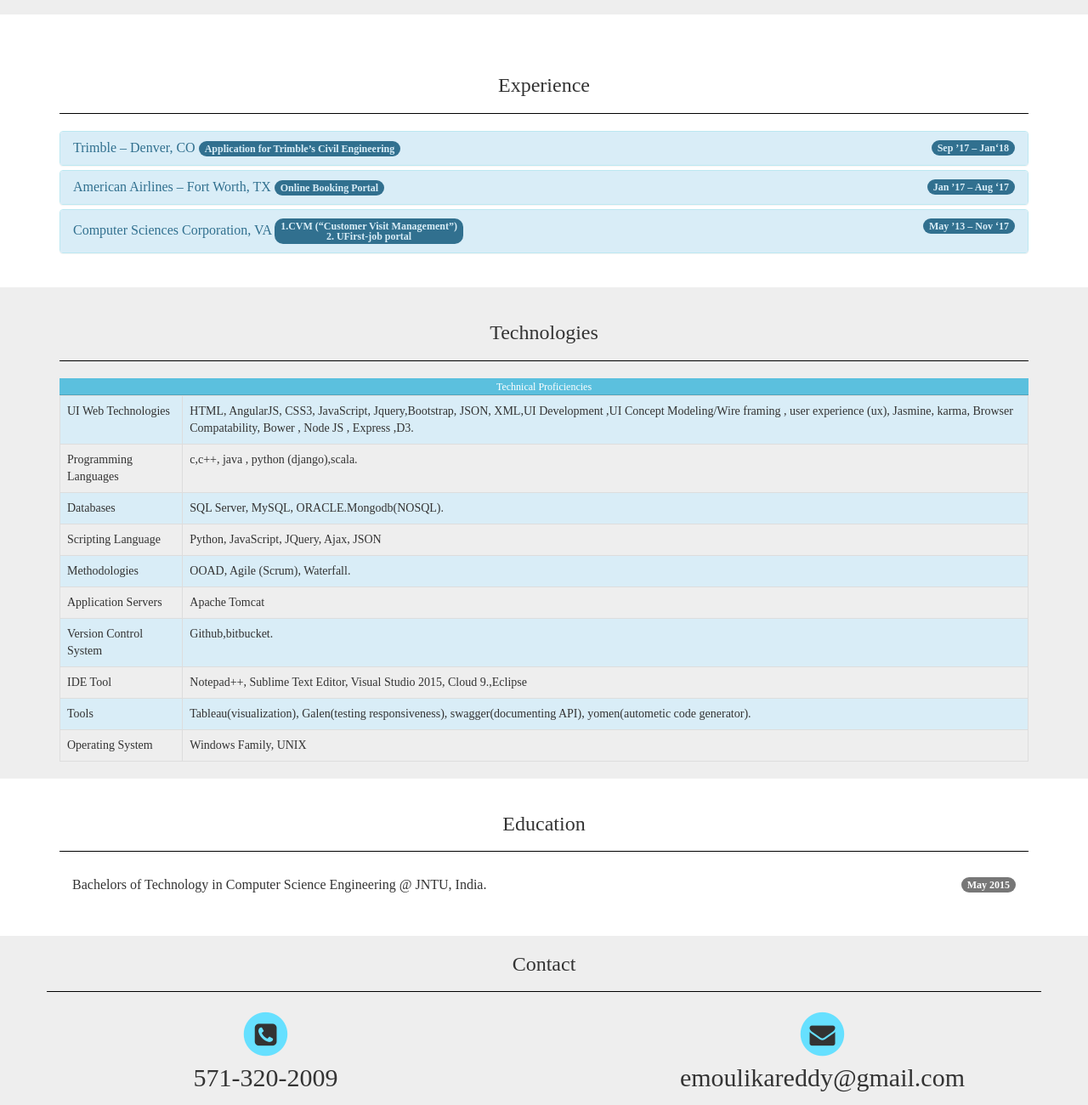
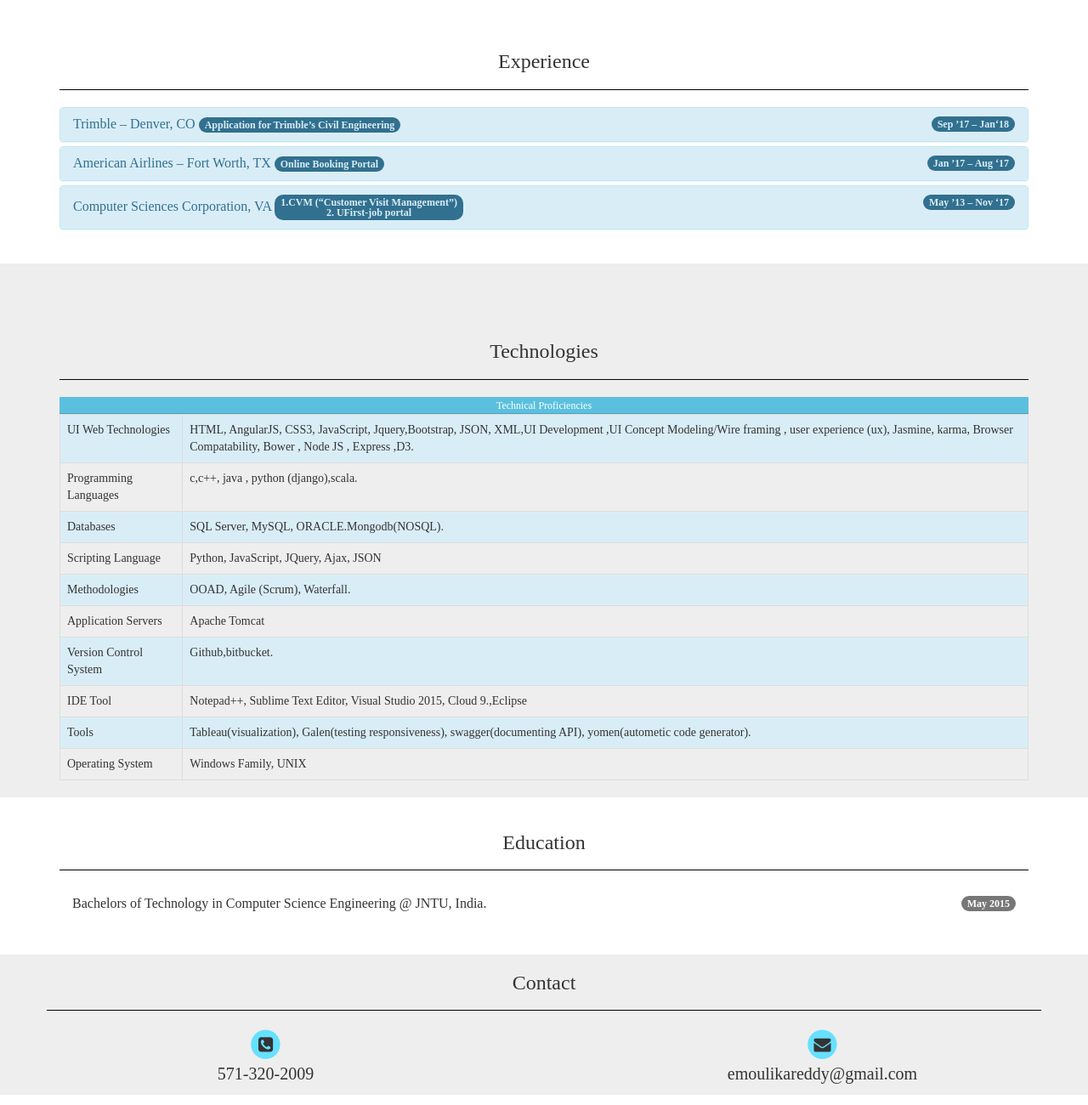
Before and after one commit to emoulikareddy/emoulikareddy.github.io, a plain HTML site: page index.html in a window 1280 px wide. Shown: the part 891-2191 px from the top of the page at 85% size. Drawn offline with nearby package versions, Linux system fonts and the light colour scheme.

Commit message:
few more changes

```diff
--- a/index.html
+++ b/index.html
@@ -10,7 +10,7 @@
   <link rel="stylesheet" href="https://cdnjs.cloudflare.com/ajax/libs/font-awesome/4.7.0/css/font-awesome.min.css">
   <link rel="stylesheet" href="style.css">
 </head>
-<body data-spy="scroll" data-target=".navbar" data-offset="50">
+<body data-spy="scroll" data-target=".jumbotron" data-offset="0">
 
   <nav class="navbar navbar-inverse navbar-fixed-top navblue">
     <div class="container">
@@ -299,7 +299,7 @@ swagger(documenting API), yomen(autometic code generator).</td>
   </div>
   <div class="cont">
     <div class="row">
-  <div class="col-xs-12 col-sm-6 col-md-6 col-lg-6" style="text-align: center;font-size: 30px;" align="center">
+      <div class="col-xs-12 col-sm-6 col-md-6 col-lg-6" style="text-align: center;font-size: 20px;" align="center">
 
         <span class="fa-stack fa-1x">
           <i class="fa fa-circle fa-stack-2x icon-background"></i>
@@ -307,7 +307,7 @@ swagger(documenting API), yomen(autometic code generator).</td>
         </span>
         <p>  571-320-2009</p>
       </div>
-  <div class="col-xs-12 col-sm-6 col-md-6 col-lg-6" style="text-align: center;font-size: 30px;">   <a class="nostyle" href="mailto:emoulikareddy@gmail.com" target="_blank"> <span class="fa-stack fa-1x">
+      <div class="col-xs-12 col-sm-6 col-md-6 col-lg-6" style="text-align: center;font-size: 20px;">   <a class="nostyle" href="mailto:emoulikareddy@gmail.com" target="_blank"> <span class="fa-stack fa-1x">
         <i class="fa fa-circle fa-stack-2x icon-background"></i>
         <i class="fa fa-envelope fa-stack-1x"></i>
       </span><br><p>emoulikareddy@gmail.com</p></a></div>
--- a/style.css
+++ b/style.css
@@ -24,6 +24,19 @@
 
 }
 
+.jumbotron {
+
+    padding-bottom: 0px!important;
+    margin-bottom: 0px!important;
+
+}
+
+#section3{
+  padding-top: 50px;
+}
+#section4{
+  padding-top: 50px;
+}
 .prjct2{
 float: center;
 }
```
Lines whose indentation alone changed are shown as unchanged.
